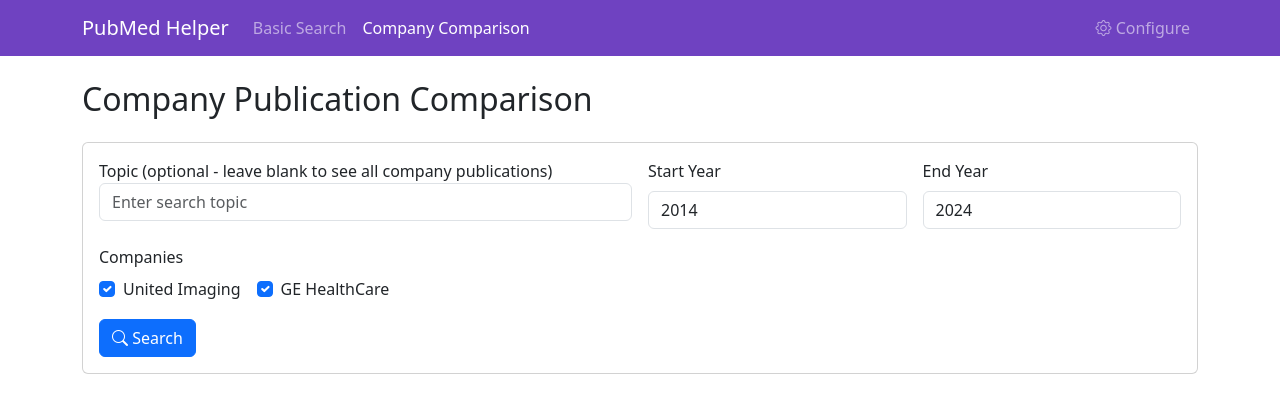
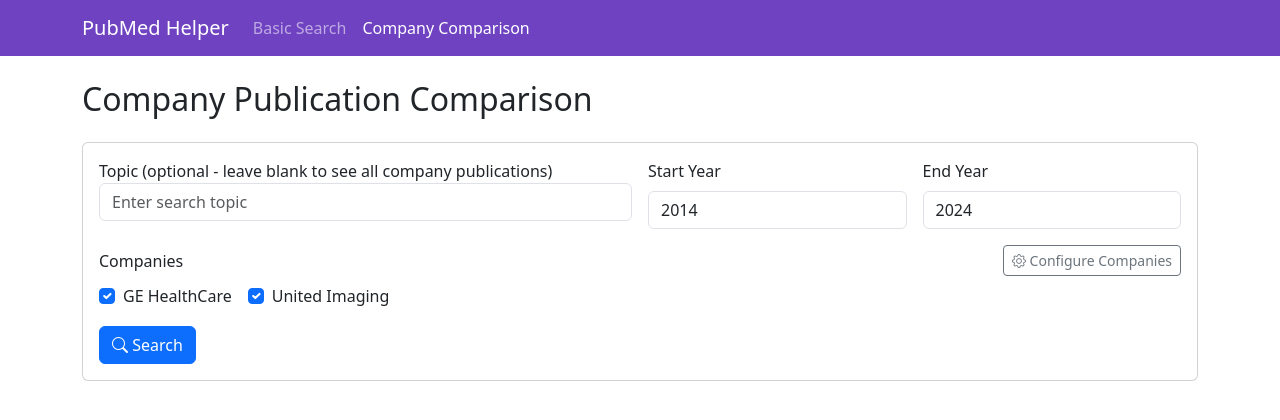
Before and after one commit to jeadland/pubmedhelper, a Flask app: page / in a window 1280 px wide. Shown: the top 420 px of the page. Run offline with Flask 3, Linux system fonts and the light colour scheme; some libraries are stand-ins or nearby versions.

Commit message:
Update manufacturer config and templates

```diff
--- a/app/config/manufacturer_config.json
+++ b/app/config/manufacturer_config.json
@@ -1,6 +1,6 @@
 {
   "GE HealthCare": {
-    "display_order": 3,
+    "display_order": 2,
     "variations": [
       {
         "name": "General Electric",
@@ -51,7 +51,7 @@
     "acquisitions": []
   },
   "United Imaging": {
-    "display_order": 2,
+    "display_order": 4,
     "variations": [
       {
         "name": "United Imaging Healthcare",
--- a/app/templates/base.html
+++ b/app/templates/base.html
@@ -24,13 +24,6 @@
                         <a class="nav-link" href="#" id="companyComparisonLink">Company Comparison</a>
                     </li>
                 </ul>
-                <ul class="navbar-nav ms-auto">
-                    <li class="nav-item">
-                        <a class="nav-link" href="/config">
-                            <i class="bi bi-gear"></i> Configure
-                        </a>
-                    </li>
-                </ul>
             </div>
         </div>
     </nav>
--- a/app/templates/index.html
+++ b/app/templates/index.html
@@ -140,8 +140,13 @@
 
                 <div class="row mt-3">
                     <div class="col">
-                        <label class="form-label">Companies</label>
-                        <div class="d-flex flex-wrap gap-3" id="companiesList">
+                        <div class="d-flex justify-content-between align-items-center">
+                            <label class="form-label mb-0">Companies</label>
+                            <a href="/config" class="btn btn-outline-secondary btn-sm">
+                                <i class="bi bi-gear"></i> Configure Companies
+                            </a>
+                        </div>
+                        <div class="d-flex flex-wrap gap-3 mt-2" id="companiesList">
                             <!-- Companies will be loaded dynamically -->
                         </div>
                     </div>
```
